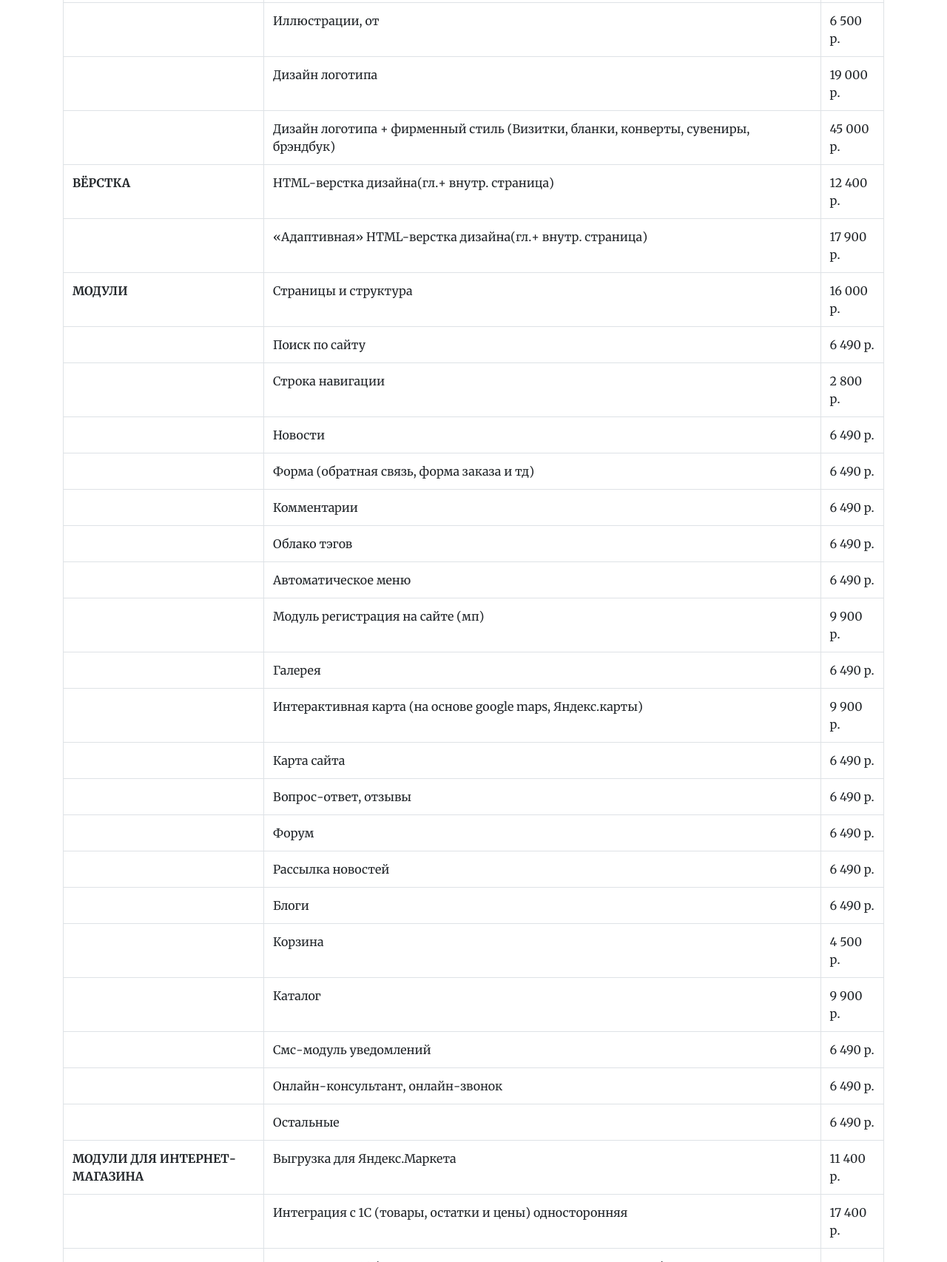
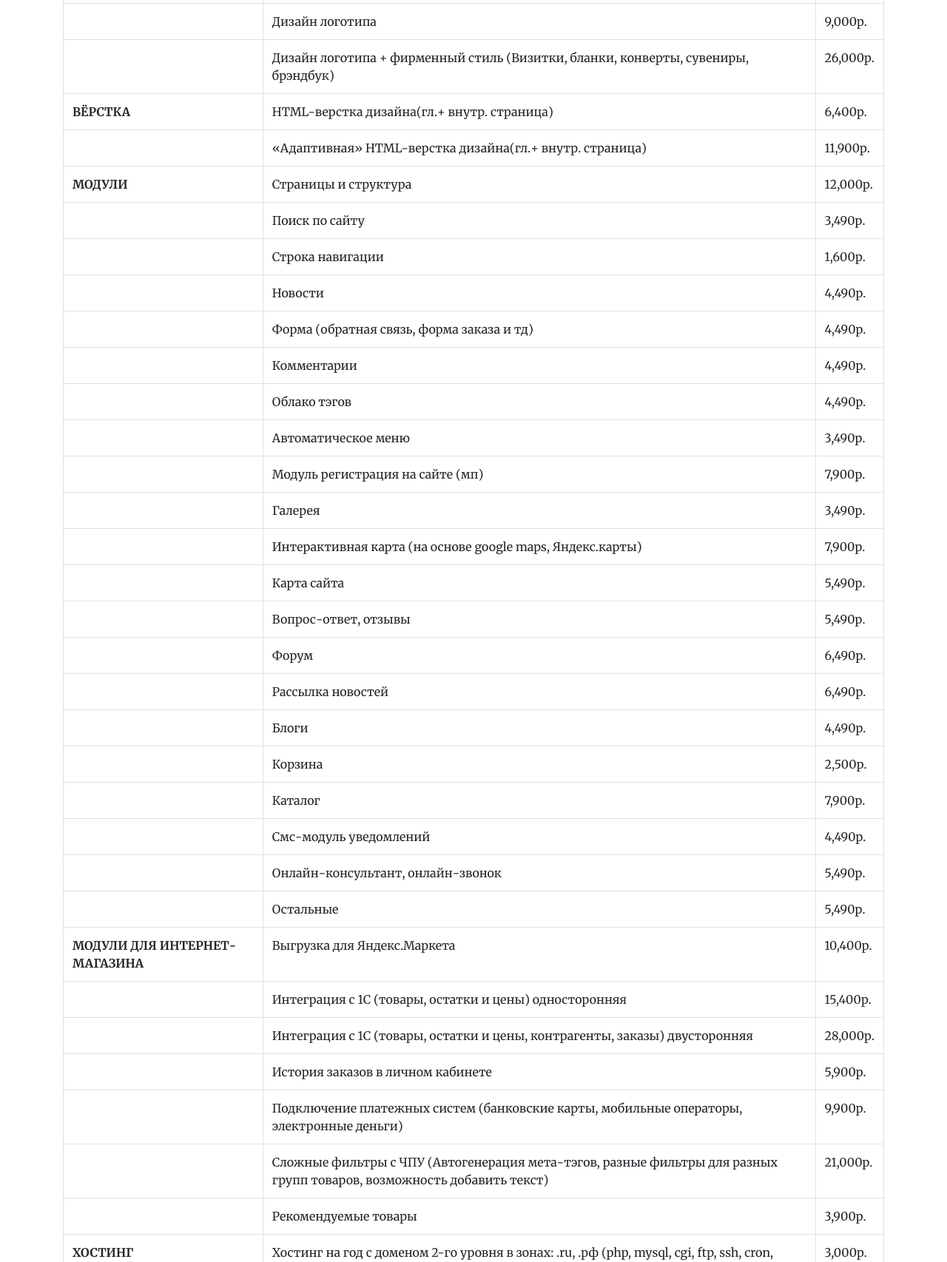
Before and after one commit to dimalivelife5/dimalivelife5.github.io, a plain HTML site: page RazrabDinEvSs/index.html in a window 1280 px wide. Shown: the part 3486-5192 px from the top of the page at 74% size. Drawn offline with nearby package versions, Linux system fonts and the light colour scheme.

Commit message:
Update index.html

```diff
--- a/RazrabDinEvSs/index.html
+++ b/RazrabDinEvSs/index.html
@@ -213,222 +213,222 @@
         <tr>
         <td class="t2 nons"><strong>ДИЗАЙН</strong></td>
         <td class="t2">Эксклюзивный дизайн сайта (гл.+1 внутр. страница)</td>
-        <td class="t2 t2--fix">38 200 р.</td>
+        <td class="t2 t2--fix">17,200р.</td>
         </tr>
         <tr>
         <td class="nons"></td>
         <td class="t2">Эксклюзивный дизайн доп. страницы сайта</td>
-        <td class="t2 t2--fix">7 900 р.</td>
+        <td class="t2 t2--fix">4,900р.</td>
         </tr>
         <tr>
         <td class="nons"></td>
         <td class="t2">Иллюстрации, от</td>
-        <td class="t2 t2--fix">6 500 р.</td>
+        <td class="t2 t2--fix">3,500р.</td>
         </tr>
         <tr>
         <td class="nons"></td>
         <td class="t2">Дизайн логотипа</td>
-        <td class="t2 t2--fix">19 000 р.</td>
+        <td class="t2 t2--fix">9,000р.</td>
         </tr>
         <tr class="bn">
         <td class="nons"></td>
         <td class="t2">Дизайн логотипа + фирменный стиль (Визитки, бланки, конверты, сувениры, брэндбук)</td>
-        <td class="t2 t2--fix">45 000 р.</td>
+        <td class="t2 t2--fix">26,000р.</td>
         </tr>
         <tr class="odd">
         <td class="t2 nons"><strong>ВЁРСТКА</strong></td>
         <td class="t2">HTML-верстка дизайна(гл.+ внутр. страница)</td>
-        <td class="t2 t2--fix">12 400 р.</td>
+        <td class="t2 t2--fix">6,400р.</td>
         </tr>
         <tr class="odd1 odd1--fix">
         <td class="nons"></td>
         <td class="t2">«Адаптивная» HTML-верстка дизайна(гл.+ внутр. страница)</td>
-        <td class="t2 t2--fix">17 900 р.</td>
+        <td class="t2 t2--fix">11,900р.</td>
         </tr>
         <tr class="even">
         <td class="t2 nons"><strong>МОДУЛИ</strong></td>
         <td class="t2">Страницы и структура</td>
-        <td class="t2 t2--fix">16 000 р.</td>
+        <td class="t2 t2--fix">12,000р.</td>
         </tr>
         <tr>
         <td class="nons"></td>
         <td class="t2">Поиск по сайту</td>
-        <td class="t2 t2--fix">6 490 р.</td>
+        <td class="t2 t2--fix">3,490р.</td>
         </tr>
         <tr>
         <td class="nons"></td>
         <td class="t2">Строка навигации</td>
-        <td class="t2 t2--fix">2 800 р.</td>
+        <td class="t2 t2--fix">1,600р.</td>
         </tr>
         <tr>
         <td class="nons"></td>
         <td class="t2">Новости</td>
-        <td class="t2 t2--fix">6 490 р.</td>
+        <td class="t2 t2--fix">4,490р.</td>
         </tr>
         <tr>
         <td class="nons"></td>
         <td class="t2">Форма (обратная связь, форма заказа и тд)</td>
-        <td class="t2 t2--fix">6 490 р.</td>
+        <td class="t2 t2--fix">4,490р.</td>
         </tr>
         <tr>
         <td class="nons"></td>
         <td class="t2">Комментарии</td>
-        <td class="t2 t2--fix">6 490 р.</td>
+        <td class="t2 t2--fix">4,490р.</td>
         </tr>
         <tr>
         <td class="nons"></td>
         <td class="t2">Облако тэгов</td>
-        <td class="t2 t2--fix">6 490 р.</td>
+        <td class="t2 t2--fix">4,490р.</td>
         </tr>
         <tr>
         <td class="nons"></td>
         <td class="t2">Автоматическое меню</td>
-        <td class="t2 t2--fix">6 490 р.</td>
+        <td class="t2 t2--fix">3,490р.</td>
         </tr>
         <tr>
         <td class="nons"></td>
         <td class="t2">Модуль регистрация на сайте (мп)</td>
-        <td class="t2 t2--fix">9 900 р.</td>
+        <td class="t2 t2--fix">7,900р.</td>
         </tr>
         <tr>
         <td class="nons"></td>
         <td class="t2">Галерея</td>
-        <td class="t2 t2--fix">6 490 р.</td>
+        <td class="t2 t2--fix">3,490р.</td>
         </tr>
         <tr>
         <td class="nons"></td>
         <td class="t2">Интерактивная карта (на основе google maps, Яндекс.карты)</td>
-        <td class="t2 t2--fix">9 900 р.</td>
+        <td class="t2 t2--fix">7,900р.</td>
         </tr>
         <tr>
         <td class="nons"></td>
         <td class="t2">Карта сайта</td>
-        <td class="t2 t2--fix">6 490 р.</td>
+        <td class="t2 t2--fix">5,490р.</td>
         </tr>
         <tr>
         <td class="nons"></td>
         <td class="t2">Вопрос-ответ, отзывы</td>
-        <td class="t2 t2--fix">6 490 р.</td>
+        <td class="t2 t2--fix">5,490р.</td>
         </tr>
         <tr>
         <td class="nons"></td>
         <td class="t2">Форум</td>
-        <td class="t2 t2--fix">6 490 р.</td>
+        <td class="t2 t2--fix">6,490р.</td>
         </tr>
         <tr>
         <td class="nons"></td>
         <td class="t2">Рассылка новостей</td>
-        <td class="t2 t2--fix">6 490 р.</td>
+        <td class="t2 t2--fix">6,490р.</td>
         </tr>
         <tr>
         <td class="nons"></td>
         <td class="t2">Блоги</td>
-        <td class="t2 t2--fix">6 490 р.</td>
+        <td class="t2 t2--fix">4,490р.</td>
         </tr>
         <tr>
         <td class="nons"></td>
         <td class="t2">Корзина</td>
-        <td class="t2 t2--fix">4 500 р.</td>
+        <td class="t2 t2--fix">2,500р.</td>
         </tr>
         <tr>
         <td class="nons"></td>
         <td class="t2">Каталог</td>
-        <td class="t2 t2--fix">9 900 р.</td>
+        <td class="t2 t2--fix">7,900р.</td>
         </tr>
         <tr>
         <td class="nons"></td>
         <td class="t2">Смс-модуль уведомлений</td>
-        <td class="t2 t2--fix">6 490 р.</td>
+        <td class="t2 t2--fix">4,490р.</td>
         </tr>
         <tr>
         <td class="nons"></td>
         <td class="t2">Онлайн-консультант, онлайн-звонок</td>
-        <td class="t2 t2--fix">6 490 р.</td>
+        <td class="t2 t2--fix">5,490р.</td>
         </tr>
         <tr class="bn">
         <td class="nons"></td>
         <td class="t2">Остальные</td>
-        <td class="t2 t2--fix">6 490 р.</td>
+        <td class="t2 t2--fix">5,490р.</td>
         </tr>
         <tr class="odd">
         <td class="t2 nons"><strong>МОДУЛИ ДЛЯ ИНТЕРНЕТ-МАГАЗИНА</strong></td>
         <td class="t2">Выгрузка для Яндекс.Маркета</td>
-        <td class="t2 t2--fix">11 400 р.</td>
+        <td class="t2 t2--fix">10,400р.</td>
         </tr>
         <tr class="odd1">
         <td class="nons"></td>
         <td class="t2">Интеграция с 1С (товары, остатки и цены) односторонняя</td>
-        <td class="t2 t2--fix">17 400 р.</td>
+        <td class="t2 t2--fix">15,400р.</td>
         </tr>
         <tr class="odd1">
         <td class="nons"></td>
         <td class="t2">Интеграция с 1С (товары, остатки и цены, контрагенты, заказы) двусторонняя</td>
-        <td class="t2 t2--fix">39 000 р.</td>
+        <td class="t2 t2--fix">28,000р.</td>
         </tr>
         <tr class="odd1">
         <td class="nons"></td>
         <td class="t2">История заказов в личном кабинете</td>
-        <td class="t2 t2--fix">6 900 р.</td>
+        <td class="t2 t2--fix">5,900р.</td>
         </tr>
         <tr class="odd1">
         <td class="nons"></td>
         <td class="t2">Подключение платежных систем (банковские карты, мобильные операторы, электронные деньги)</td>
-        <td class="t2 t2--fix">10 900 р.</td>
+        <td class="t2 t2--fix">9,900р.</td>
         </tr>
         <tr class="odd1">
         <td class="nons"></td>
         <td class="t2">Сложные фильтры с ЧПУ (Автогенерация мета-тэгов, разные фильтры для разных групп товаров, возможность добавить текст)</td>
-        <td class="t2 t2--fix">24 000 р.</td>
+        <td class="t2 t2--fix">21,000р.</td>
         </tr>
         <tr class="odd1 odd1--fix">
         <td class="nons"></td>
         <td class="t2">Рекомендуемые товары</td>
-        <td class="t2 t2--fix">4 900 р.</td>
+        <td class="t2 t2--fix">3,900р.</td>
         </tr>
         <tr class="even">
         <td class="t2 nons"><strong>ХОСТИНГ</strong></td>
         <td class="t2">Хостинг на год с доменом 2-го уровня в зонах: .ru, .рф (php, mysql, cgi, ftp, ssh, cron, backup, nginx, 500mb)</td>
-        <td class="t2 t2--fix">3 000 р.</td>
+        <td class="t2 t2--fix">3,000р.</td>
         </tr>
         <tr>
         <td class="nons"></td>
         <td class="t2">Хостинг на год с доменом 2-го уровня в зонах: .su, .info, .net, .com, .org, .biz, .name (php, mysql, cgi, ftp, ssh, cron, backup, nginx, 500mb)</td>
-        <td class="t2 t2--fix">3 900 р.</td>
+        <td class="t2 t2--fix">3,900р.</td>
         </tr>
         <tr>
         <td class="nons"></td>
         <td class="t2">Хостинг на год без домена (php, mysql, cgi, ftp, ssh, cron, backup, nginx, 500mb)</td>
-        <td class="t2 t2--fix">2 500 р.</td>
+        <td class="t2 t2--fix">2,500р.</td>
         </tr>
         <tr>
         <td class="nons"></td>
         <td class="t2">Регистрация домена 2-го уровнях в зонах .ru, .рф</td>
-        <td class="t2 t2--fix">500 р.</td>
+        <td class="t2 t2--fix">500р.</td>
         </tr>
         <tr class="bn">
         <td class="nons"></td>
         <td class="t2">Регистрация домена 2-го уровнях в зонах .su, .info, .net, .com, .org, .biz, .name</td>
-        <td class="t2 t2--fix">1400 р.</td>
+        <td class="t2 t2--fix">1400р.</td>
         </tr>
         <tr class="odd">
         <td class="t2 nons"><strong>РАЗОВЫЕ УСЛУГИ</strong></td>
         <td class="t2">Работа с изображением (за изображение).</td>
-        <td class="t2 t2--fix">200 р.</td>
+        <td class="t2 t2--fix">200р.</td>
         </tr>
         <tr class="odd1">
         <td class="nons"></td>
         <td class="t2">Сложная обработка изображения (за изображение)</td>
-        <td class="t2 t2--fix">1 200 р.</td>
+        <td class="t2 t2--fix">1 200р.</td>
         </tr>
         <tr class="odd1">
         <td class="nons"></td>
         <td class="t2">Работа с текстом (за страницу)</td>
-        <td class="t2 t2--fix">400 р.</td>
+        <td class="t2 t2--fix">400р.</td>
         </tr>
         <tr class="odd1 odd1--fix">
         <td class="nons"></td>
         <td class="t2">Копирайт (за 1000 симв.)</td>
-        <td class="t2 t2--fix">250 р.</td>
+        <td class="t2 t2--fix">250р.</td>
         </tr>
         </tbody>
         </table>
```
